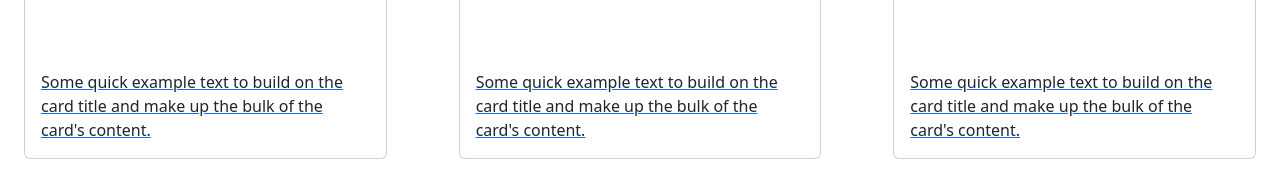
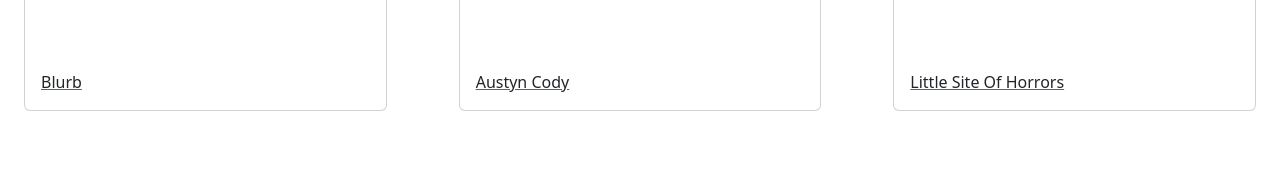
Before and after one commit to ljkahn/liaKahn, a React (Vite) app: page /#/ in a window 1280 px wide. Shown: the part 945-1133 px from the top of the page. After the commit the page ends 1088 px from the top, so only its background shows below. Built offline with nearby package versions, Linux system fonts and the light colour scheme.

Commit message:
updated card descriptions

```diff
--- a/src/pages/About.jsx
+++ b/src/pages/About.jsx
@@ -32,10 +32,7 @@ function About() {
                   className="work portfolio"
                 />
                 <Card.Body>
-                  <Card.Text>
-                    Some quick example text to build on the card title and make
-                    up the bulk of the card's content.
-                  </Card.Text>
+                  <Card.Text>Blurb</Card.Text>
                 </Card.Body>
               </Card>
             </a>
@@ -49,10 +46,7 @@ function About() {
                   className="work portfolio"
                 />
                 <Card.Body>
-                  <Card.Text>
-                    Some quick example text to build on the card title and make
-                    up the bulk of the card's content.
-                  </Card.Text>
+                  <Card.Text>Austyn Cody</Card.Text>
                 </Card.Body>
               </Card>
             </a>
@@ -66,10 +60,7 @@ function About() {
                   className="work portfolio"
                 />
                 <Card.Body>
-                  <Card.Text>
-                    Some quick example text to build on the card title and make
-                    up the bulk of the card's content.
-                  </Card.Text>
+                  <Card.Text>Little Site Of Horrors</Card.Text>
                 </Card.Body>
               </Card>
             </a>
```
